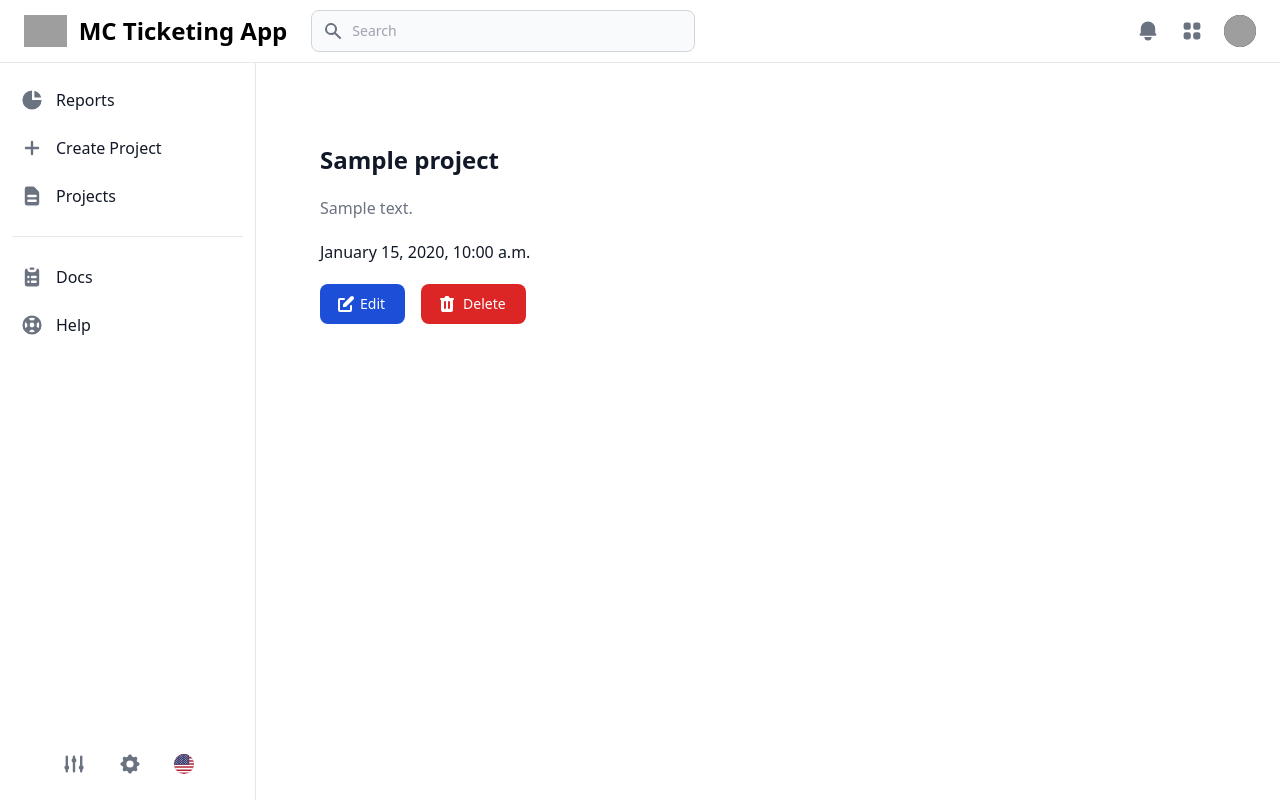
After one commit to mdomeracki231994/mc_ticketing_system, a Django app: page /project_details/1/ in a window 1280 px wide. The commit adds this page. Run offline with Django 5.2, Linux system fonts and the light colour scheme; a user stored in the database is signed in; tables that the repository leaves empty hold one stand-in row (values such as "Sample post"); style sheets or scripts are compiled from the project's sources; some libraries are stand-ins or nearby versions; grey boxes are pictures that could not be loaded.

Commit message:
Adding projects, and management around that.

```diff
--- a/Apps/project_management/urls.py
+++ b/Apps/project_management/urls.py
@@ -0,0 +1,9 @@
+from django.urls import path
+
+from Apps.project_management import views
+
+
+urlpatterns = [
+    path('', views.index, name='projects_index'),
+    path('project_details/<int:project_id>/', views.project_detail, name='project_detail'),
+]
--- a/Apps/project_management/views.py
+++ b/Apps/project_management/views.py
@@ -1,3 +1,39 @@
+from django.contrib.auth.decorators import login_required
 from django.shortcuts import render
 
-# Create your views here.
+from Apps.project_management.models import Project
+
+
+@login_required
+def index(request):
+    projects = Project.objects.filter(
+        organization=request.user.org_id,
+    )
+    total_projects = projects.count()
+    context = {
+        'projects': projects,
+        'total_projects': total_projects,
+    }
+    return render(request, 'project_management/index.html', context)
+
+@login_required
+def project_detail(request, project_id):
+    project = Project.objects.get(id=project_id)
+    context = {
+        'project': project,
+    }
+    return render(request, 'project_management/project_details.html', context)
+
+@login_required
+def create_project(request):
+    pass
+
+
+@login_required
+def update_project(request):
+    pass
+
+
+@login_required
+def delete_project(request):
+    pass
--- a/Apps/ticket_management/urls.py
+++ b/Apps/ticket_management/urls.py
@@ -3,7 +3,7 @@ from django.urls import path
 from Apps.ticket_management import views
 
 urlpatterns = [
-    path('', views.home, name='home'),
+    path('all_tickets/', views.home, name='home'),
     path('my_tickets/', views.view_my_tickets, name='my_tickets'),
     path('create_ticket/', views.create_ticket, name='create_ticket'),
 
--- a/Apps/ticket_management/views.py
+++ b/Apps/ticket_management/views.py
@@ -5,14 +5,13 @@ from django.http import JsonResponse
 from django.shortcuts import render, redirect, get_object_or_404
 from django.utils import timezone
 from Apps.app_user.models import AppUser
-from Apps.app_user.views import can_delete
 from Apps.org_management.models import Organization
 from Apps.ticket_management.models import Ticket, TicketComment
 
 user = get_user_model()
 
 
-@login_required(login_url='login')
+@login_required(login_url='login')  # TODO Figure out how to record global state for Current Active project.
 def home(request):
     tickets = Ticket.objects.filter(
         mark_deleted=False,
--- a/mc_ticketing_system/settings.py
+++ b/mc_ticketing_system/settings.py
@@ -11,7 +11,6 @@ https://docs.djangoproject.com/en/5.1/ref/settings/
 """
 import os
 from pathlib import Path
-
 from dotenv import load_dotenv
 
 load_dotenv()
@@ -23,10 +22,10 @@ BASE_DIR = Path(__file__).resolve().parent.parent
 # See https://docs.djangoproject.com/en/5.1/howto/deployment/checklist/
 
 # SECURITY WARNING: keep the secret key used in production secret!
-SECRET_KEY = os.getenv('SECRET_KEY')
+SECRET_KEY = os.environ.get('SECRET_KEY')
 
 # SECURITY WARNING: don't run with debug turned on in production!
-DEBUG = os.getenv('DEBUG', 'False') == 'True'
+DEBUG = True
 
 ALLOWED_HOSTS = []
 
--- a/mc_ticketing_system/urls.py
+++ b/mc_ticketing_system/urls.py
@@ -20,6 +20,6 @@ from django.urls import path, include
 urlpatterns = [
     path('auth/', include('Apps.app_user.urls')),
     path('admin/', admin.site.urls),
-    path('', include('Apps.ticket_management.urls')),
-    path('project_management', include('Apps.ticket_management.urls')),
+    path('ticket_management/', include('Apps.ticket_management.urls')),
+    path('', include('Apps.project_management.urls')),
 ]
--- a/templates/_base.html
+++ b/templates/_base.html
@@ -800,11 +800,25 @@
                     </a>
                 </li>
                 <li>
-                    <button
-                            type="button"
-                            class="flex items-center p-2 w-full text-base font-medium text-gray-900 rounded-lg transition duration-75 group hover:bg-gray-100 dark:text-white dark:hover:bg-gray-700"
-                            aria-controls="dropdown-pages"
-                            data-collapse-toggle="dropdown-pages">
+                    <a
+                            href="{% url 'projects_index' %}"
+                            class="flex items-center p-2 text-base font-medium text-gray-900 rounded-lg dark:text-white hover:bg-gray-100 dark:hover:bg-gray-700 group">
+                        <svg
+                                aria-hidden="true"
+                                class="w-6 h-6 text-gray-500 transition duration-75 dark:text-gray-400 group-hover:text-gray-900 dark:group-hover:text-white"
+                                fill="currentColor"
+                                viewBox="0 0 20 20"
+                                xmlns="http://www.w3.org/2000/svg">
+                            <path d="M10 4a1 1 0 011 1v4h4a1 1 0 110 2h-4v4a1 1 0 11-2 0v-4H5a1 1 0 110-2h4V5a1 1 0 011-1z"></path>
+                        </svg>
+
+                        <span class="ml-3">Create Project</span>
+                    </a>
+                </li>
+                <li>
+                    <a
+                            href="{% url 'projects_index' %}"
+                            class="flex items-center p-2 text-base font-medium text-gray-900 rounded-lg dark:text-white hover:bg-gray-100 dark:hover:bg-gray-700 group">
                         <svg
                                 aria-hidden="true"
                                 class="flex-shrink-0 w-6 h-6 text-gray-500 transition duration-75 group-hover:text-gray-900 dark:text-gray-400 dark:group-hover:text-white"
@@ -816,54 +830,10 @@
                                     d="M4 4a2 2 0 012-2h4.586A2 2 0 0112 2.586L15.414 6A2 2 0 0116 7.414V16a2 2 0 01-2 2H6a2 2 0 01-2-2V4zm2 6a1 1 0 011-1h6a1 1 0 110 2H7a1 1 0 01-1-1zm1 3a1 1 0 100 2h6a1 1 0 100-2H7z"
                                     clip-rule="evenodd"></path>
                         </svg>
-                        <span class="flex-1 ml-3 text-left whitespace-nowrap">Actions</span>
-                        <svg
-                                aria-hidden="true"
-                                class="w-6 h-6"
-                                fill="currentColor"
-                                viewBox="0 0 20 20"
-                                xmlns="http://www.w3.org/2000/svg">
-                            <path
-                                    fill-rule="evenodd"
-                                    d="M5.293 7.293a1 1 0 011.414 0L10 10.586l3.293-3.293a1 1 0 111.414 1.414l-4 4a1 1 0 01-1.414 0l-4-4a1 1 0 010-1.414z"
-                                    clip-rule="evenodd"></path>
-                        </svg>
-                    </button>
-                    <ul id="dropdown-pages" class="hidden py-2 space-y-2">
-                        <li>
-                            <a
-                                    href="{% url 'create_ticket' %}"
-                                    class="flex items-center p-2 pl-11 w-full text-base font-medium text-gray-900 rounded-lg transition duration-75 group hover:bg-gray-100 dark:text-white dark:hover:bg-gray-700">Create
-                                Ticket</a>
-                        </li>
-                        <li>
-                            <a
-                                    href="{% url 'home' %}"
-                                    class="flex items-center p-2 pl-11 w-full text-base font-medium text-gray-900 rounded-lg transition duration-75 group hover:bg-gray-100 dark:text-white dark:hover:bg-gray-700">All
-                                Tickets</a>
-                        </li>
-                        <li>
-                            <a
-                                    href="{% url 'my_tickets' %}"
-                                    class="flex items-center p-2 pl-11 w-full text-base font-medium text-gray-900 rounded-lg transition duration-75 group hover:bg-gray-100 dark:text-white dark:hover:bg-gray-700">
-                                My Tickets</a>
-                        </li>
-                        <li>
-                            <a
-                                    href="{% url 'all_closed_tickets' %}"
-                                    class="flex items-center p-2 pl-11 w-full text-base font-medium text-gray-900 rounded-lg transition duration-75 group hover:bg-gray-100 dark:text-white dark:hover:bg-gray-700">
-                                Closed Tickets</a>
-                        </li>
-                        <li>
-                            <a
-                                    href="{% url 'all_deleted_tickets' %}"
-                                    class="flex items-center p-2 pl-11 w-full text-base font-medium text-gray-900 rounded-lg transition duration-75 group hover:bg-gray-100 dark:text-white dark:hover:bg-gray-700">
-                                Deleted Tickets
-                            </a>
-                        </li>
-                    </ul>
+
+                        <span class="ml-3">Projects</span>
+                    </a>
                 </li>
-
 
             </ul>
             <ul
--- a/templates/project_mamagement/index.html
+++ /dev/null
@@ -1,5 +0,0 @@
-{% extends '_base.html' %}
-
-{% block content %}
-
-{% endblock %}
--- /dev/null
+++ b/templates/project_management/project_details.html
@@ -0,0 +1,42 @@
+{% extends '_base.html' %}
+
+{% block content %}
+    <section class="bg-white dark:bg-gray-900 h-screen pt-20">
+        <div class="py-8 px-4 mx-auto max-w-2xl lg:py-16">
+            <h2 class="mb-4 text-xl font-semibold leading-none text-gray-900 md:text-2xl dark:text-white sm:mb-5">
+                {{ project.name }}
+            </h2>
+            <dl>
+                <dd class="mb-4 font-light text-gray-500 sm:mb-5 dark:text-gray-400">
+                    {{ project.description }}
+                </dd>
+                <dd class="flex items-center mb-4 text-gray-900 sm:mb-5 dark:text-white">
+                    <span class="font-medium">{{ project.created_at|date:"F j, Y, g:i a" }}</span>
+                </dd>
+            </dl>
+            <div class="flex items-center space-x-4">
+                <button type="button"
+                        class="text-white inline-flex items-center bg-primary-700 hover:bg-primary-800 focus:ring-4 focus:outline-none focus:ring-primary-300 font-medium rounded-lg text-sm px-5 py-2.5 text-center dark:bg-primary-600 dark:hover:bg-primary-700 dark:focus:ring-primary-800">
+                    <svg aria-hidden="true" class="mr-1 -ml-1 w-5 h-5" fill="currentColor" viewBox="0 0 20 20"
+                         xmlns="http://www.w3.org/2000/svg">
+                        <path d="M17.414 2.586a2 2 0 00-2.828 0L7 10.172V13h2.828l7.586-7.586a2 2 0 000-2.828z"></path>
+                        <path fill-rule="evenodd"
+                              d="M2 6a2 2 0 012-2h4a1 1 0 010 2H4v10h10v-4a1 1 0 112 0v4a2 2 0 01-2 2H4a2 2 0 01-2-2V6z"
+                              clip-rule="evenodd"></path>
+                    </svg>
+                    Edit
+                </button>
+                <button type="button"
+                        class="inline-flex items-center text-white !bg-red-600 hover:!bg-red-700 focus:ring-4 focus:outline-none focus:!ring-red-300 font-medium rounded-lg text-sm px-5 py-2.5 text-center dark:!bg-red-500 dark:hover:!bg-red-600 dark:focus:!ring-red-900">
+                    <svg aria-hidden="true" class="w-5 h-5 mr-1.5 -ml-1" fill="currentColor" viewBox="0 0 20 20"
+                         xmlns="http://www.w3.org/2000/svg">
+                        <path fill-rule="evenodd"
+                              d="M9 2a1 1 0 00-.894.553L7.382 4H4a1 1 0 000 2v10a2 2 0 002 2h8a2 2 0 002-2V6a1 1 0 100-2h-3.382l-.724-1.447A1 1 0 0011 2H9zM7 8a1 1 0 012 0v6a1 1 0 11-2 0V8zm5-1a1 1 0 00-1 1v6a1 1 0 102 0V8a1 1 0 00-1-1z"
+                              clip-rule="evenodd"></path>
+                    </svg>
+                    Delete
+                </button>
+            </div>
+        </div>
+    </section>
+{% endblock %}
--- a/templates/ticket_management/index.html
+++ b/templates/ticket_management/index.html
@@ -77,7 +77,7 @@
                                                 <a href="{% url 'update_ticket' ticket.id %}">Update</a>
                                             </button>
                                         </td>
-                                        {% if request.user|has_group:"full_employee" %}
+                                        {% if request.user|has_group:"full_employee, site_admin, site_owner" %}
                                             <td>
                                                 <button onclick="toggleDelete({{ ticket.id }})"
                                                         class="flex items-center justify-center px-4 py-2 text-sm font-medium text-white rounded-lg bg-red-600 hover:bg-red-700 focus:ring-4 focus:ring-red-300 dark:bg-red-600 dark:hover:bg-red-700 focus:outline-none dark:focus:ring-red-800">
--- a/templates/ticket_management/my_tickets.html
+++ b/templates/ticket_management/my_tickets.html
@@ -16,6 +16,7 @@
                             <table class="w-full text-sm text-left text-gray-500 dark:text-gray-400">
                                 <thead class="text-xs text-gray-700 uppercase bg-gray-50 dark:bg-gray-700 dark:text-gray-400">
                                 <tr>
+                                    <th scope="col" class="px-4 py-3">Ticket Number</th>
                                     <th scope="col" class="px-4 py-3">Assigned User</th>
                                     <th scope="col" class="px-4 py-3">Ticket Title</th>
                                     <th scope="col" class="px-4 py-3">Status</th>
@@ -29,6 +30,9 @@
                                 </thead>
                                 <tbody>
                                 {% for ticket in tickets %}
+                                    <tr onclick="window.location.href='{% url 'ticket_details' ticket.id %}'"
+                                        class="cursor-grab hover:cursor-grabbing hover:bg-gray-100 dark:hover:bg-gray-700">
+                                        <td class="px-4 py-3">{{ ticket.ticket_number }}</td>
                                         <td class="px-4 py-3">
                                             {% if ticket.assigned_to %}
                                                 {{ ticket.assigned_to.first_name }} {{ ticket.assigned_to.last_name }}
```
Also changed, not shown: templates/project_management/index.html (added, +34 -0 lines), templates/ticket_management/all_deleted.html (+5 -2 lines), templates/project_management/update.html (added).
